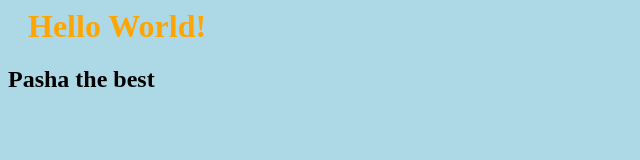
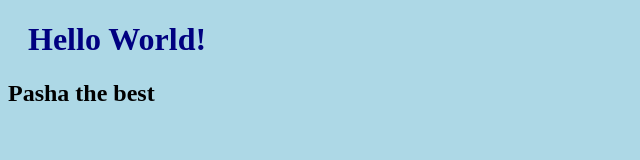
Before and after one commit to PavelYuschuk/FirstProj, a plain HTML site: page index.html in a window 1280 px wide. Shown: the whole page, without its empty margins (0-640 px from the left). Drawn offline with Linux system fonts and the light colour scheme.

Commit message:
impover index file architecture

```diff
--- a/index.html
+++ b/index.html
@@ -1,13 +1,13 @@
+<!DOCTYPE html>
+<html lang="en">
 <head>
+    <meta charset="UTF-8">
+    <meta name="viewport" content="width=device-width, initial-scale=1.0">
     <link rel="stylesheet" type="text/css" href="mystyle.css">
-    <style>
-    h1 {
-      color: orange;
-    }
-    </style>
-    </head>
-
+    <title>Document</title>
+</head>
 <body>
     <h1> Hello World!</h1>
     <h2> Pasha the best </h2>
 </body>
+</html>
```
